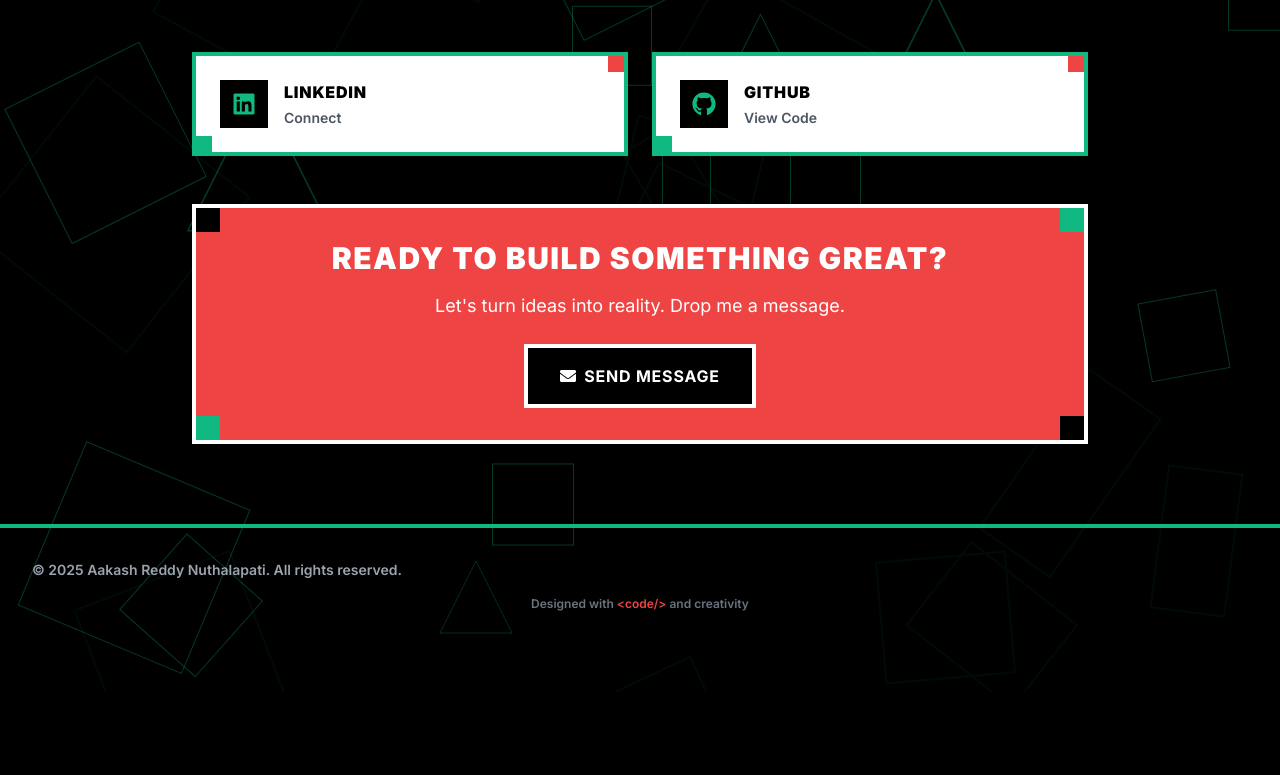
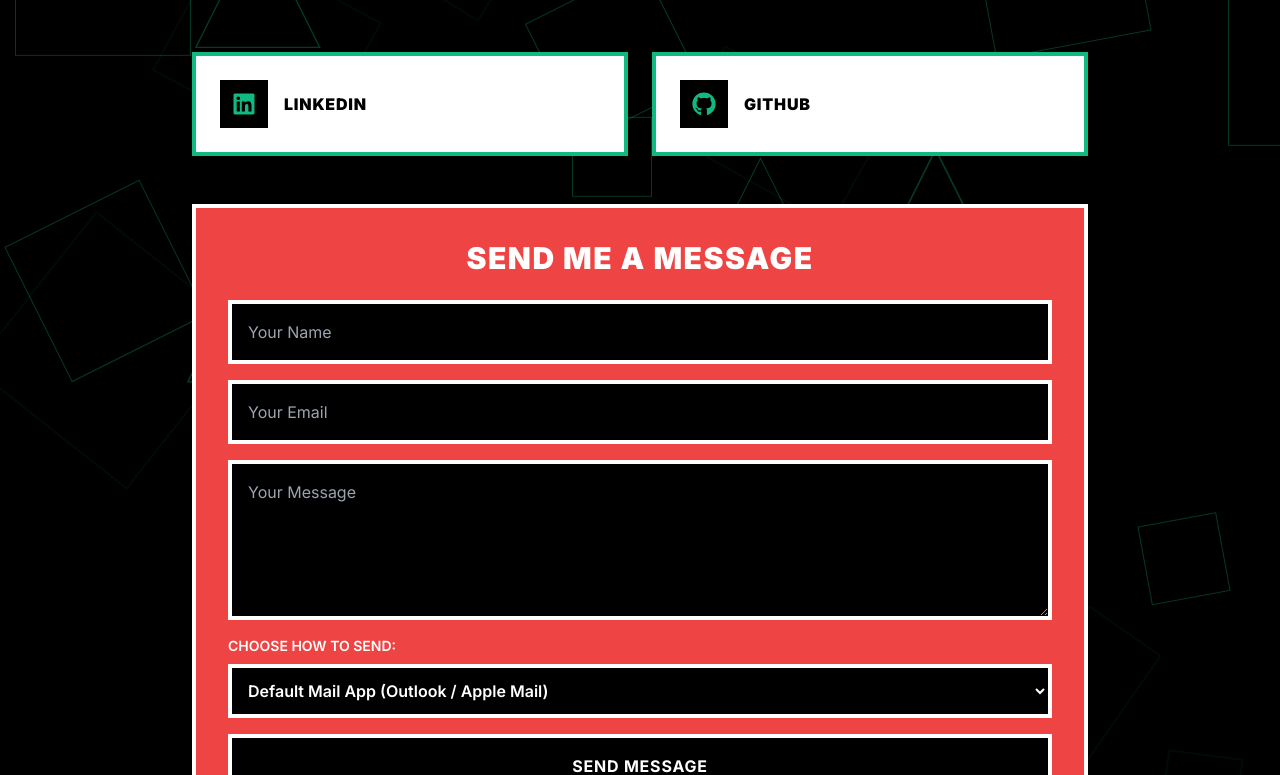
Before and after one commit to aakash-73/my_portfolio, a React (Vite) app: page / in a window 1280 px wide. Shown: the part 6600-7375 px from the top of the page. Before the commit the page ends 7292 px from the top, so only its background shows below. Built offline with nearby package versions, Linux system fonts and the light colour scheme.

Commit message:
updated email

```diff
--- a/src/components/Contact.jsx
+++ b/src/components/Contact.jsx
@@ -1,16 +1,62 @@
-import React from 'react';
+import React, { useState } from 'react';
 import { motion } from 'framer-motion';
-import { FaGithub, FaLinkedin, FaEnvelope, FaPhone, FaMapMarkerAlt } from 'react-icons/fa';
+import { FaGithub, FaLinkedin } from 'react-icons/fa';
 import { personalInfo } from '../data';
 import GeometricBackground from './GeometricBackground';
 
 const Contact = () => {
   const currentYear = new Date().getFullYear();
 
+  const [formData, setFormData] = useState({
+    name: '',
+    email: '',
+    message: ''
+  });
+
+  const [mailOption, setMailOption] = useState('default');
+
+  const handleChange = (e) => {
+    setFormData({
+      ...formData,
+      [e.target.name]: e.target.value
+    });
+  };
+
+  const handleSubmit = (e) => {
+    e.preventDefault();
+
+    const subject = encodeURIComponent(
+      `Portfolio Contact from ${formData.name}`
+    );
+
+    const body = encodeURIComponent(
+      `Name: ${formData.name}\nEmail: ${formData.email}\n\nMessage:\n${formData.message}`
+    );
+
+    const mailtoLink = `mailto:${personalInfo.email}?subject=${subject}&body=${body}`;
+    const gmailLink = `https://mail.google.com/mail/?view=cm&fs=1&to=${personalInfo.email}&su=${subject}&body=${body}`;
+    const yahooLink = `https://compose.mail.yahoo.com/?to=${personalInfo.email}&subject=${subject}&body=${body}`;
+    const outlookWebLink = `https://outlook.live.com/mail/0/deeplink/compose?to=${personalInfo.email}&subject=${subject}&body=${body}`;
+
+    switch (mailOption) {
+      case 'gmail':
+        window.open(gmailLink, '_blank');
+        break;
+      case 'yahoo':
+        window.open(yahooLink, '_blank');
+        break;
+      case 'outlook-web':
+        window.open(outlookWebLink, '_blank');
+        break;
+      default:
+        window.location.href = mailtoLink;
+    }
+  };
+
   return (
     <section id="contact" className="py-20 bg-black relative overflow-hidden">
-      {/* Geometric background */}
       <GeometricBackground variant="dark" />
+
       <div className="absolute inset-0 opacity-5">
         {[...Array(15)].map((_, i) => (
           <div
@@ -39,28 +85,31 @@ const Contact = () => {
             <span className="text-white">Let's</span>{' '}
             <span className="text-red-500">Connect</span>
           </h2>
+
           <div className="flex items-center justify-center gap-4 mt-4 mb-6">
             <div className="w-16 h-1 bg-red-500"></div>
             <div className="w-4 h-4 bg-pale-green transform rotate-45"></div>
             <div className="w-16 h-1 bg-red-500"></div>
           </div>
+
           <p className="text-gray-400 text-lg max-w-2xl mx-auto">
-            Ready to discuss opportunities, collaborations, or just tech talk? I'm all ears.
+            Ready to discuss opportunities or collaborations? Send me a message below.
           </p>
         </motion.div>
 
         <div className="max-w-4xl mx-auto">
+
+          {/* Social Links */}
           <div className="grid md:grid-cols-2 gap-6 mb-12">
-            {/* Contact Cards */}
             {[
-              { icon: FaLinkedin, label: "LinkedIn", value: "Connect", href: personalInfo.linkedin },
-              { icon: FaGithub, label: "GitHub", value: "View Code", href: personalInfo.github }
+              { icon: FaLinkedin, label: "LinkedIn", href: personalInfo.linkedin },
+              { icon: FaGithub, label: "GitHub", href: personalInfo.github }
             ].map((contact, index) => (
               <motion.a
                 key={index}
                 href={contact.href}
-                target={contact.href.startsWith('http') ? '_blank' : undefined}
-                rel={contact.href.startsWith('http') ? 'noopener noreferrer' : undefined}
+                target="_blank"
+                rel="noopener noreferrer"
                 className="bg-white border-4 border-pale-green p-6 relative group hover:border-red-500 transition-all"
                 initial={{ opacity: 0, y: 30 }}
                 whileInView={{ opacity: 1, y: 0 }}
@@ -68,65 +117,109 @@ const Contact = () => {
                 transition={{ duration: 0.4, delay: index * 0.1 }}
                 whileHover={{ scale: 1.05 }}
               >
-                {/* Corner accents */}
-                <div className="absolute top-0 right-0 w-4 h-4 bg-red-500 group-hover:w-6 group-hover:h-6 transition-all"></div>
-                <div className="absolute bottom-0 left-0 w-4 h-4 bg-pale-green group-hover:w-6 group-hover:h-6 transition-all"></div>
-
                 <div className="flex items-center gap-4">
                   <div className="p-3 bg-black group-hover:bg-red-500 transition-colors">
                     <contact.icon className="text-pale-green group-hover:text-white transition-colors" size={24} />
                   </div>
                   <div>
-                    <h3 className="text-black font-black mb-1 uppercase tracking-wider">{contact.label}</h3>
-                    <p className="text-gray-600 text-sm font-semibold">{contact.value}</p>
+                    <h3 className="text-black font-black uppercase tracking-wider">
+                      {contact.label}
+                    </h3>
                   </div>
                 </div>
               </motion.a>
             ))}
           </div>
 
-          {/* CTA Section */}
-          <motion.div
-            className="bg-red-500 border-4 border-white p-8 text-center relative"
+          {/* Contact Form */}
+          <motion.form
+            onSubmit={handleSubmit}
+            className="bg-red-500 border-4 border-white p-8 relative"
             initial={{ opacity: 0, scale: 0.9 }}
             whileInView={{ opacity: 1, scale: 1 }}
             viewport={{ once: true }}
             transition={{ duration: 0.6 }}
           >
-            {/* Corner decorations */}
-            <div className="absolute top-0 left-0 w-6 h-6 bg-black"></div>
-            <div className="absolute top-0 right-0 w-6 h-6 bg-pale-green"></div>
-            <div className="absolute bottom-0 left-0 w-6 h-6 bg-pale-green"></div>
-            <div className="absolute bottom-0 right-0 w-6 h-6 bg-black"></div>
+            <h3 className="text-3xl font-black text-white mb-6 uppercase tracking-wider text-center">
+              Send Me a Message
+            </h3>
 
-            <h3 className="text-3xl font-black text-white mb-4 uppercase tracking-wider">
-              Ready to Build Something Great?
-            </h3>
-            <p className="text-white mb-6 text-lg">
-              Let's turn ideas into reality. Drop me a message.
-            </p>
-            <motion.a
-              href={`mailto:${personalInfo.email}`}
-              className="inline-flex items-center gap-2 px-8 py-4 bg-black text-white font-bold uppercase tracking-wider hover:bg-pale-green hover:text-black transition-all border-4 border-white"
-              whileHover={{ scale: 1.1 }}
-              whileTap={{ scale: 0.95 }}
-            >
-              <FaEnvelope /> Send Message
-            </motion.a>
-          </motion.div>
+            <div className="grid gap-4">
+
+              <input
+                type="text"
+                name="name"
+                placeholder="Your Name"
+                required
+                value={formData.name}
+                onChange={handleChange}
+                className="p-4 border-4 border-white bg-black text-white placeholder-gray-400 focus:outline-none"
+              />
+
+              <input
+                type="email"
+                name="email"
+                placeholder="Your Email"
+                required
+                value={formData.email}
+                onChange={handleChange}
+                className="p-4 border-4 border-white bg-black text-white placeholder-gray-400 focus:outline-none"
+              />
+
+              <textarea
+                name="message"
+                placeholder="Your Message"
+                rows="5"
+                required
+                value={formData.message}
+                onChange={handleChange}
+                className="p-4 border-4 border-white bg-black text-white placeholder-gray-400 focus:outline-none"
+              />
+
+              {/* Mail Option Selector */}
+              <div className="text-white font-semibold">
+                <label className="block mb-2 uppercase text-sm">
+                  Choose how to send:
+                </label>
+
+                <select
+                  value={mailOption}
+                  onChange={(e) => setMailOption(e.target.value)}
+                  className="w-full p-3 border-4 border-white bg-black text-white focus:outline-none"
+                >
+                  <option value="default">
+                    Default Mail App (Outlook / Apple Mail)
+                  </option>
+                  <option value="gmail">
+                    Gmail (Browser)
+                  </option>
+                  <option value="outlook-web">
+                    Outlook Web
+                  </option>
+                  <option value="yahoo">
+                    Yahoo Mail
+                  </option>
+                </select>
+              </div>
+
+              <motion.button
+                type="submit"
+                className="px-8 py-4 bg-black text-white font-bold uppercase tracking-wider hover:bg-pale-green hover:text-black transition-all border-4 border-white"
+                whileHover={{ scale: 1.05 }}
+                whileTap={{ scale: 0.95 }}
+              >
+                Send Message
+              </motion.button>
+
+            </div>
+          </motion.form>
         </div>
       </div>
 
-      {/* Footer */}
       <footer className="mt-20 pt-8 border-t-4 border-pale-green relative z-10">
-        <div className="max-w-7xl mx-auto px-4 sm:px-6 lg:px-8">
-          <div className="flex flex-col md:flex-row justify-between items-center gap-4">
-            <p className="text-gray-400 text-sm font-semibold">
-              © {currentYear} {personalInfo.name}. All rights reserved.
-            </p>
-          </div>
-          <p className="text-center text-gray-500 text-xs mt-4 font-semibold">
-            Designed with <span className="text-red-500">{'<code/>'}</span> and creativity
+        <div className="max-w-7xl mx-auto px-4 sm:px-6 lg:px-8 text-center">
+          <p className="text-gray-400 text-sm font-semibold">
+            © {currentYear} {personalInfo.name}. All rights reserved.
           </p>
         </div>
       </footer>
--- a/src/components/Header.jsx
+++ b/src/components/Header.jsx
@@ -9,7 +9,7 @@ const Header = () => {
   const [scrolled, setScrolled] = useState(false);
   const [atTop, setAtTop] = useState(true);
   const [introDone, setIntroDone] = useState(false);
-
+  const [showMailPopup, setShowMailPopup] = useState(false);
   // Sequencing controls
   const bgControls = useAnimationControls();
   const stickerControls = useAnimationControls();
@@ -31,6 +31,28 @@ const Header = () => {
   const scrollToSection = (sectionId) => {
     const element = document.getElementById(sectionId);
     if (element) element.scrollIntoView({ behavior: 'smooth' });
+  };
+
+  const handleMailChoice = (type) => {
+    const subject = encodeURIComponent("Portfolio Contact");
+    const body = encodeURIComponent("Hi,\n\n");
+
+    const mailtoLink = `mailto:${personalInfo.email}?subject=${subject}&body=${body}`;
+    const gmailLink = `https://mail.google.com/mail/?view=cm&fs=1&to=${personalInfo.email}&su=${subject}&body=${body}`;
+    const outlookWebLink = `https://outlook.live.com/mail/0/deeplink/compose?to=${personalInfo.email}&subject=${subject}&body=${body}`;
+
+    switch (type) {
+      case "gmail":
+        window.open(gmailLink, "_blank");
+        break;
+      case "outlook-web":
+        window.open(outlookWebLink, "_blank");
+        break;
+      default:
+        window.location.href = mailtoLink;
+    }
+
+    setShowMailPopup(false);
   };
 
   // Enhanced intro sequence with sticker build time
@@ -173,9 +195,8 @@ const Header = () => {
     <>
       {/* Navigation Bar */}
       <nav
-        className={`fixed top-0 left-0 right-0 z-50 transition-all duration-300 ${
-          scrolled ? 'bg-black border-b-2 border-pale-green shadow-lg' : 'bg-transparent'
-        }`}
+        className={`fixed top-0 left-0 right-0 z-50 transition-all duration-300 ${scrolled ? 'bg-black border-b-2 border-pale-green shadow-lg' : 'bg-transparent'
+          }`}
       >
         <div className="max-w-7xl mx-auto px-4 sm:px-6 lg:px-8">
           <div className="flex justify-between items-center h-16">
@@ -297,8 +318,8 @@ const Header = () => {
                       animate={{ opacity: 1, y: 0 }}
                       transition={{ delay: 5.4, duration: 0.8 }}
                     >
-                      <motion.a
-                        href={`mailto:${personalInfo.email}`}
+                      <motion.button
+                        onClick={() => setShowMailPopup(true)}
                         className="px-8 py-4 bg-red-500 text-white font-bold uppercase tracking-wider hover:bg-red-600 transition-colors relative overflow-hidden group"
                         whileHover={{ scale: 1.05 }}
                         whileTap={{ scale: 0.95 }}
@@ -312,8 +333,7 @@ const Header = () => {
                           whileHover={{ x: 0 }}
                           transition={{ duration: 0.3 }}
                         />
-                      </motion.a>
-
+                      </motion.button>
                       <motion.button
                         onClick={() => scrollToSection('projects')}
                         className="px-8 py-4 border-2 border-white text-white font-bold uppercase tracking-wider hover:bg-white hover:text-black transition-all"
@@ -407,6 +427,49 @@ const Header = () => {
         >
           <FaChevronDown size={32} />
         </motion.button>
+        {showMailPopup && (
+          <div className="fixed inset-0 bg-black bg-opacity-80 z-[100] flex items-center justify-center">
+            <motion.div
+              initial={{ scale: 0.8, opacity: 0 }}
+              animate={{ scale: 1, opacity: 1 }}
+              className="bg-black border-4 border-pale-green p-8 rounded-xl text-white w-[90%] max-w-md"
+            >
+              <h3 className="text-2xl font-bold mb-6 text-center">
+                Choose Email Method
+              </h3>
+
+              <div className="space-y-4">
+                <button
+                  onClick={() => handleMailChoice("default")}
+                  className="w-full py-3 border-2 border-white hover:bg-white hover:text-black transition-all"
+                >
+                  Default Mail App
+                </button>
+
+                <button
+                  onClick={() => handleMailChoice("gmail")}
+                  className="w-full py-3 border-2 border-white hover:bg-white hover:text-black transition-all"
+                >
+                  Gmail (Browser)
+                </button>
+
+                <button
+                  onClick={() => handleMailChoice("outlook-web")}
+                  className="w-full py-3 border-2 border-white hover:bg-white hover:text-black transition-all"
+                >
+                  Outlook Web
+                </button>
+
+                <button
+                  onClick={() => setShowMailPopup(false)}
+                  className="w-full py-3 text-gray-400 hover:text-white"
+                >
+                  Cancel
+                </button>
+              </div>
+            </motion.div>
+          </div>
+        )}
       </header>
     </>
   );
```
